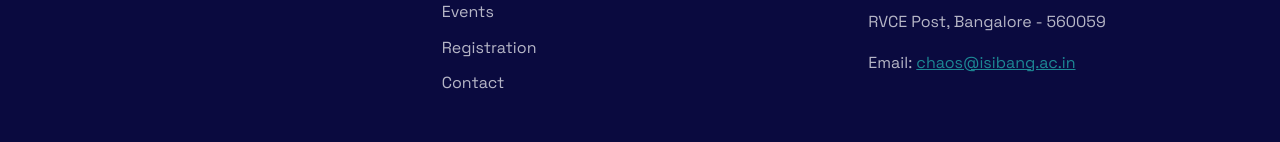
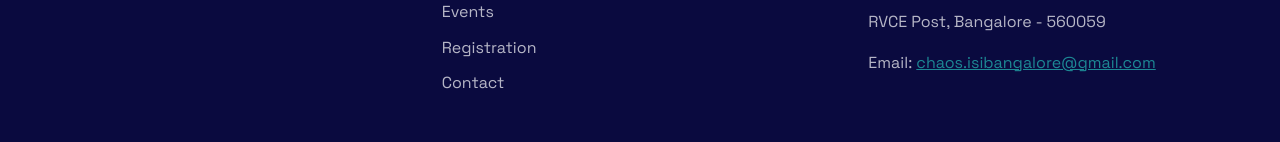
Before and after one commit to CHAOSISIB/chaosisib.github.io, a plain HTML site: page index.html in a window 1280 px wide. Shown: the part 4058-4200 px from the top of the page. Drawn offline with Linux system fonts and the light colour scheme.

Commit message:
Update index.html

```diff
--- a/index.html
+++ b/index.html
@@ -1064,7 +1064,7 @@
                     <a href="https://www.google.com/maps/place/Indian+Statistical+Institute,+Bengaluru+Centre/@12.9324536,77.5005221,17z/data=!3m1!4b1!4m6!3m5!1s0x3bae3eee2f3fd2a1:0x82c13760d7667095!8m2!3d12.9324536!4d77.503097!16s%2Fg%2F11cfxfn4j?entry=ttu&g_ep=EgoyMDI1MDMxMC4wIKXMDSoASAFQAw%3D%3D" target="_blank" style="color: #26BEB8;">Indian Statistical Institute, Bangalore</a></p>
                 <p>8th Mile, Mysore Road</p>
                 <p>RVCE Post, Bangalore - 560059</p>
-                <p>Email: <a href="mailto:chaos@isibang.ac.in" style="color: #26BEB8;">chaos@isibang.ac.in</a></p>
+                <p>Email: <a href="mailto:chaos.isibangalore@gmail.com" style="color: #26BEB8;">chaos.isibangalore@gmail.com</a></p>
             </div>
         </div>
         <div class="footer-bottom">
```
